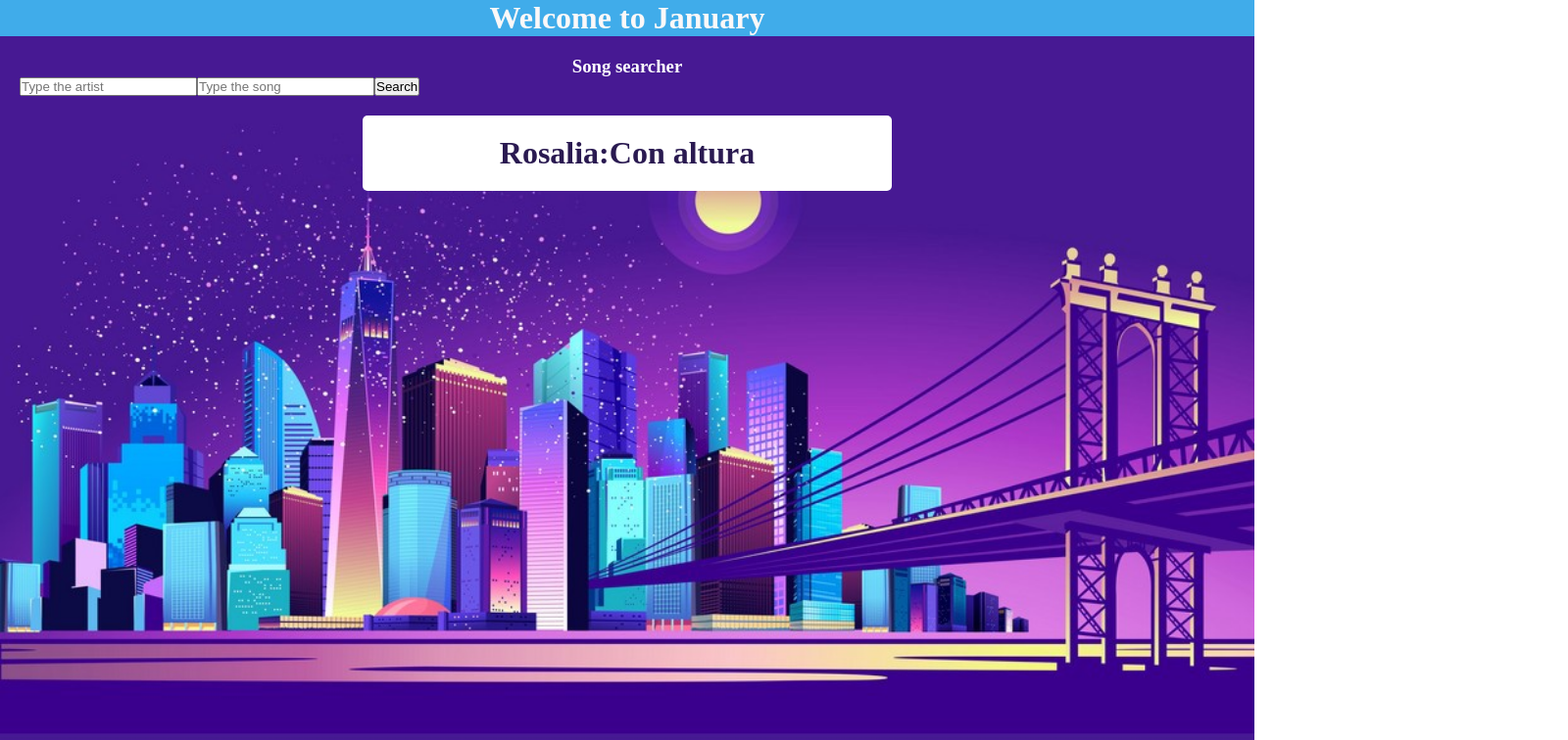
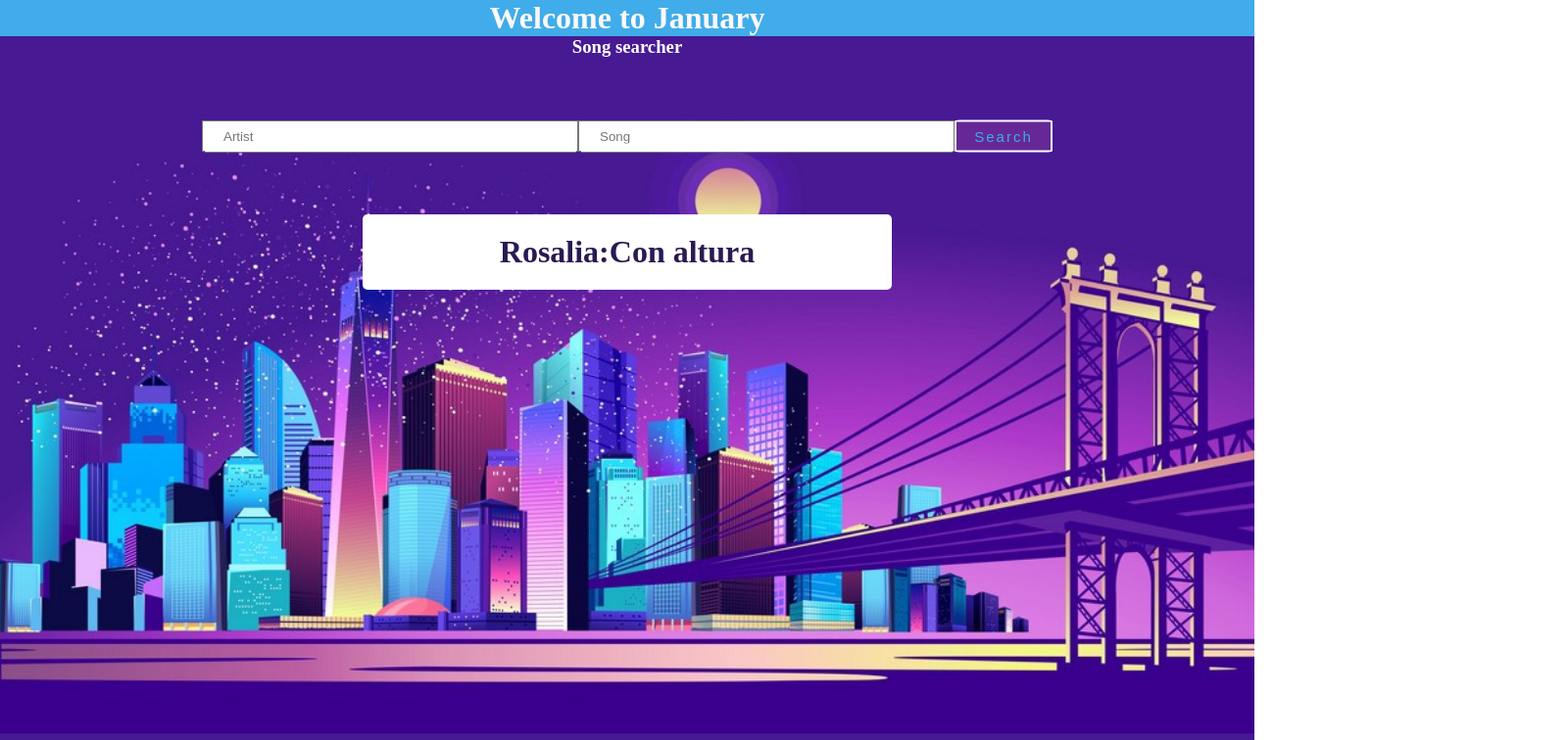
Before and after one commit to IndianaLora/January-Lyrics-Search, a React (Create React App) app: page / in a window 1280 px wide. Shown: the top 756 px of the page at 98% size, 1600 px wide, since content can reach past the window. Built offline with nearby package versions, Linux system fonts and the light colour scheme; no server answers.

Commit message:
update UI

```diff
--- a/src/App.css
+++ b/src/App.css
@@ -34,7 +34,73 @@
 .song-tittle {
   color: rgb(42, 26, 81);
 }
-.songSearcher-form {
-  padding: 20px;
-  margin: 0 auto;
+.songSearcher-form-container {
+  height: 10em;
+  position: relative;
 }
+.songSearcher-form-container form {
+  margin: 0;
+  position: absolute;
+  top: 50%;
+  left: 50%;
+  margin-right: -50%;
+  transform: translate(-50%, -50%);
+  display: flex;
+  position: relative;
+  align-items: center;
+  justify-content: center;
+}
+.songSearcher-form-container form > input {
+  width: 20%;
+  padding: 7px 20px;
+  margin: 8px 0;
+  box-sizing: border-box;
+}
+HTML CSSResult Skip Results Iframe EDIT ON .wrapper {
+  position: fixed;
+  top: 50%;
+  left: 50%;
+  transform: translate(-50%, -50%);
+}
+
+button {
+  display: block;
+  width: 100px;
+  height: 33.5px;
+  line-height: 30px;
+  font-size: 15px;
+  font-family: sans-serif;
+  text-decoration: none;
+  color: rgb(64, 172, 234);
+  background: rgba(175, 76, 160, 0.3);
+  border: 2px solid rgb(251, 251, 251);
+  border-radius: 5%;
+  letter-spacing: 2px;
+  text-align: center;
+  position: relative;
+  transition: all 0.35s;
+}
+
+button span {
+  position: relative;
+  z-index: 2;
+}
+
+button:after {
+  position: absolute;
+  content: "";
+  top: 0;
+  left: 0;
+  width: 0;
+  height: 100%;
+  background: #ea53c9;
+  transition: all 0.35s;
+}
+
+button:hover {
+  color: #fff;
+}
+
+button:hover:after {
+  width: 100%;
+}
--- a/src/Header.js
+++ b/src/Header.js
@@ -4,6 +4,7 @@
     return (
         <header className="App-header">
             <h1 className="center header">Welcome to January</h1>
+            <h3 className="description center">Song searcher</h3>
         </header>
     )
 }
--- a/src/LyricsInput.js
+++ b/src/LyricsInput.js
@@ -6,14 +6,15 @@
     const { handleSubmit, register } = useForm();
     const onSubmit = values => console.log(values);
     return (
-        <div className="songSearcher-form">
-            <h3 className="description center">Song searcher</h3>
+        <div className="songSearcher-form-container">
             <form onSubmit={handleSubmit(onSubmit)} >
-                <input placeholder="Type the artist"></input>
-                <input placeholder="Type the song"></input>
-                <button>Search</button>
+                <input placeholder="Artist"></input>
+                <input placeholder="Song"></input>
+                <div class="wrapper">
+                    <button><span>Search</span></button>
+                </div>
             </form>
-        </div>
+        </div >
 
     )
 
```
Also changed, not shown: public/index.html (renamed from index.html).
